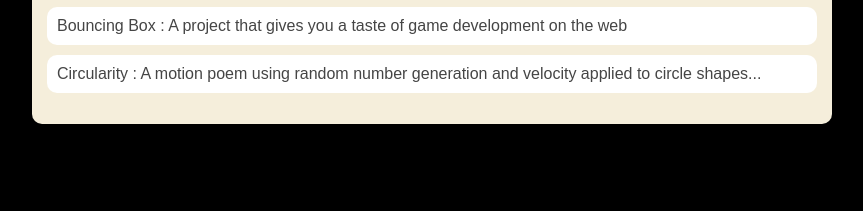
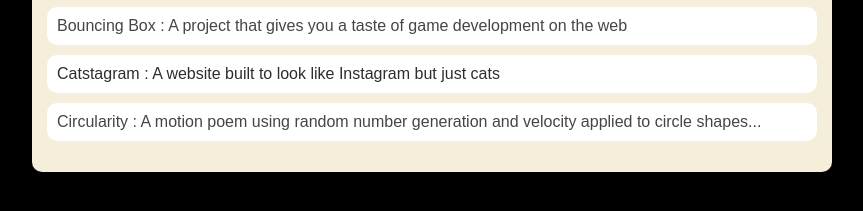
Before and after one commit to Ethan-Mounsey/Ethan-Mounsey.github.io, a plain HTML site: page portfolio.html in a window 1280 px wide. Shown: the part 217-428 px from the top of the page, without its empty margins (208-1071 px from the left). Drawn offline with Linux system fonts and the light colour scheme.

Commit message:
added catstagram to portfolio

```diff
--- a/portfolio.html
+++ b/portfolio.html
@@ -25,6 +25,7 @@
                 <ul id="portfolio">
                     <li><a href="projects/platformer/">Platformer : A cannon - dodging, collectible - grabbing adventure game for Halleb0t</a></li>
                     <li><a href="projects/bouncing-box/">Bouncing Box : A project that gives you a taste of game development on the web </a></li>
+                    <li><a href="projects/catstagram/"></a> Catstagram : A website built to look like Instagram but just cats</a></li>
                     <li><a href="projects/circularity/">Circularity : A motion poem using random number generation and velocity applied to circle shapes...</a></li>
                 </ul>
             </div>
```
